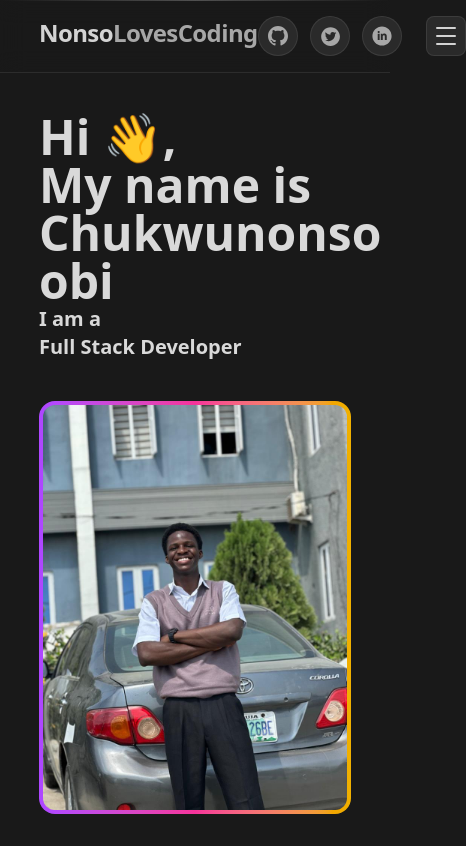
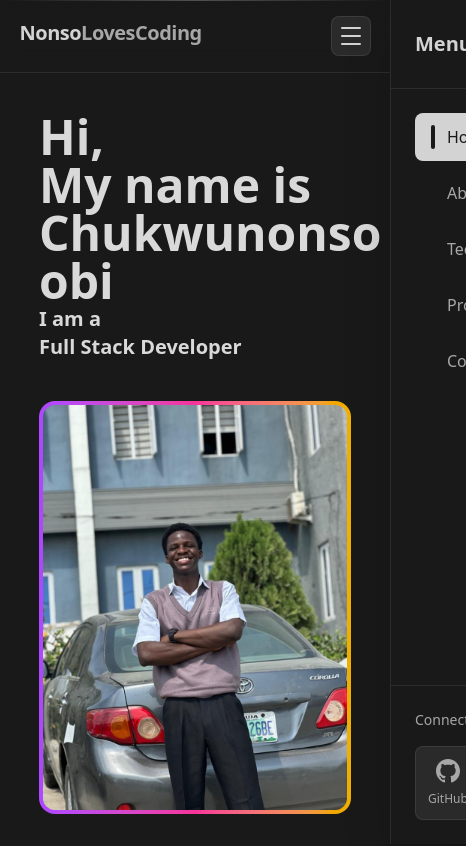
Before and after one commit to NonsoCoding/NonsoLovesCoding, a Next.js app: page / in a window 390 px wide. Shown: the top 846 px of the page, 466 px wide, since content can reach past the window. Built offline with nearby package versions, Linux system fonts and the light colour scheme.

Commit message:
Nonsolatest

```diff
--- a/components/Footer.tsx
+++ b/components/Footer.tsx
@@ -54,7 +54,7 @@ const Footer = () => {
         }}
       />
 
-      <div className="relative z-10 w-[90%] max-w-7xl mx-auto py-16">
+      <div className="relative z-10 w-[90%] max-w-7xl mx-auto pt-8 pb-16">
         {/* Main Footer Content */}
         <div className="grid grid-cols-1 lg:grid-cols-3 gap-12 mb-12">
           {/* Brand Section */}
--- a/components/Hero.tsx
+++ b/components/Hero.tsx
@@ -7,7 +7,7 @@ const Hero = () => {
     <section className="w-full mt-10">
       <div className="mx-auto w-[80%] flex flex-col md:flex-row gap-10 md:gap-20 items-center">
         <div className="w-[100%] text-[#D9D9D9] font-bold">
-          <p className="text-5xl">Hi 👋,</p>
+          <p className="text-5xl">Hi,</p>
           <p className="text-5xl">My name is Chukwunonso obi</p>
           <p className="text-xl">I am a </p>
           <TypeAnimation
--- a/components/MyTools.tsx
+++ b/components/MyTools.tsx
@@ -7,7 +7,7 @@ const MyTools = ({}) => {
   ];
 
   return (
-    <section className="w-full pb-40 pt-20 relative overflow-hidden">
+    <section className="w-full pb-20 md:pb-40 relative overflow-hidden">
       {/* Subtle background gradient */}
       <div className="absolute inset-0 bg-gradient-to-b from-transparent via-[#D3D3D3]/5 to-transparent pointer-events-none" />
 
--- a/components/Navbar.tsx
+++ b/components/Navbar.tsx
@@ -1,9 +1,23 @@
 "use client";
 import Link from "next/link";
-import { useState } from "react";
+import { useState, useEffect } from "react";
+import { X } from "lucide-react";
 
 const Navbar = () => {
   const [activeLink, setActiveLink] = useState("Home");
+  const [isMobileMenuOpen, setIsMobileMenuOpen] = useState(false);
+
+  // Prevent scrolling when mobile menu is open
+  useEffect(() => {
+    if (isMobileMenuOpen) {
+      document.body.style.overflow = "hidden";
+    } else {
+      document.body.style.overflow = "unset";
+    }
+    return () => {
+      document.body.style.overflow = "unset";
+    };
+  }, [isMobileMenuOpen]);
 
   const NavItems = [
     { name: "Home", link: "/" },
@@ -27,16 +41,22 @@ const Navbar = () => {
     },
   ];
 
+  const handleLinkClick = (name: string) => {
+    setActiveLink(name);
+    setIsMobileMenuOpen(false);
+  };
+
   return (
+    <>
       <section className="py-4 w-full sticky top-0 z-50 backdrop-blur-md bg-[#191919]/80 border-b border-[#D3D3D3]/10">
         {/* Subtle top gradient line */}
         <div className="absolute top-0 left-0 right-0 h-[1px] bg-gradient-to-r from-transparent via-[#D3D3D3]/30 to-transparent" />
 
-      <div className="flex justify-between items-center mx-auto w-[80%]">
+        <div className="flex justify-between items-center mx-auto w-[90%] max-w-7xl">
           {/* Logo */}
           <div className="group cursor-pointer">
             <p
-            className="text-2xl md:text-3xl text-[#D3D3D3] font-bold tracking-tight
+              className="text-xl md:text-2xl lg:text-3xl text-[#D3D3D3] font-bold tracking-tight
                        transition-all duration-300 group-hover:text-white"
             >
               Nonso
@@ -50,10 +70,10 @@ const Navbar = () => {
             />
           </div>
 
-        {/* Navigation and Socials Container */}
-        <div className="flex items-center gap-6 md:gap-12">
+          {/* Desktop Navigation */}
+          <div className="hidden lg:flex items-center gap-12">
             {/* Navigation Links */}
-          <nav className="hidden lg:flex gap-1 bg-[#2A2A2A]/50 rounded-full px-2 py-2 backdrop-blur-sm border border-[#D3D3D3]/5">
+            <nav className="flex gap-1 bg-[#2A2A2A]/50 rounded-full px-2 py-2 backdrop-blur-sm border border-[#D3D3D3]/5">
               {NavItems.map((items, index) => {
                 const isActive = activeLink === items.name;
                 return (
@@ -70,8 +90,6 @@ const Navbar = () => {
                     onClick={() => setActiveLink(items.name)}
                   >
                     {items.name}
-
-                  {/* Subtle glow on hover */}
                     {!isActive && (
                       <div
                         className="absolute inset-0 rounded-full bg-[#D3D3D3]/0
@@ -83,7 +101,7 @@ const Navbar = () => {
               })}
             </nav>
 
-          {/* Social Icons */}
+            {/* Desktop Social Icons */}
             <nav className="flex gap-3">
               {SocialsIcon.map((items, index) => {
                 return (
@@ -99,7 +117,6 @@ const Navbar = () => {
                     rel="noopener noreferrer"
                     aria-label={items.label}
                   >
-                  {/* Icon container with filter for color change */}
                     <div
                       className="w-5 h-5 transition-all duration-300
                                 group-hover:brightness-0 group-hover:invert"
@@ -110,8 +127,6 @@ const Navbar = () => {
                         className="w-full h-full object-contain"
                       />
                     </div>
-
-                  {/* Tooltip */}
                     <span
                       className="absolute -bottom-10 left-1/2 -translate-x-1/2
                                  px-3 py-1 bg-[#2A2A2A] border border-[#D3D3D3]/20
@@ -125,21 +140,133 @@ const Navbar = () => {
                 );
               })}
             </nav>
+          </div>
 
           {/* Mobile Menu Button */}
           <button
+            onClick={() => setIsMobileMenuOpen(!isMobileMenuOpen)}
             className="lg:hidden w-10 h-10 flex flex-col items-center justify-center gap-1.5
                            rounded-lg bg-[#2A2A2A] border border-[#D3D3D3]/10
-                           hover:bg-[#D3D3D3]/10 transition-all duration-300"
-            aria-label="Menu"
+                           hover:bg-[#D3D3D3]/10 transition-all duration-300 relative z-50"
+            aria-label="Toggle Menu"
           >
-            <span className="w-5 h-0.5 bg-[#D3D3D3] rounded-full transition-all duration-300" />
-            <span className="w-5 h-0.5 bg-[#D3D3D3] rounded-full transition-all duration-300" />
-            <span className="w-5 h-0.5 bg-[#D3D3D3] rounded-full transition-all duration-300" />
+            <span
+              className={`w-5 h-0.5 bg-[#D3D3D3] rounded-full transition-all duration-300 ${
+                isMobileMenuOpen ? "rotate-45 translate-y-2" : ""
+              }`}
+            />
+            <span
+              className={`w-5 h-0.5 bg-[#D3D3D3] rounded-full transition-all duration-300 ${
+                isMobileMenuOpen ? "opacity-0" : ""
+              }`}
+            />
+            <span
+              className={`w-5 h-0.5 bg-[#D3D3D3] rounded-full transition-all duration-300 ${
+                isMobileMenuOpen ? "-rotate-45 -translate-y-2" : ""
+              }`}
+            />
           </button>
         </div>
+      </section>
+
+      {/* Mobile Menu Overlay */}
+      <div
+        className={`fixed inset-0 bg-black/60 backdrop-blur-sm z-40 lg:hidden transition-opacity duration-300 ${
+          isMobileMenuOpen ? "opacity-100" : "opacity-0 pointer-events-none"
+        }`}
+        onClick={() => setIsMobileMenuOpen(false)}
+      />
+
+      {/* Mobile Menu Sidebar */}
+      <div
+        className={`fixed top-0 right-0 h-full w-[280px] bg-[#191919] border-l border-[#D3D3D3]/10
+                   z-50 lg:hidden transition-transform duration-300 ease-out shadow-2xl ${
+                     isMobileMenuOpen ? "translate-x-0" : "translate-x-full"
+                   }`}
+      >
+        {/* Mobile Menu Header */}
+        <div className="flex justify-between items-center p-6 border-b border-[#D3D3D3]/10">
+          <h2 className="text-xl font-bold text-[#D3D3D3]">Menu</h2>
+          <button
+            onClick={() => setIsMobileMenuOpen(false)}
+            className="w-10 h-10 flex items-center justify-center rounded-lg
+                     bg-[#2A2A2A] border border-[#D3D3D3]/10
+                     hover:bg-[#D3D3D3]/10 transition-all duration-300"
+            aria-label="Close Menu"
+          >
+            <X className="w-5 h-5 text-[#D3D3D3]" />
+          </button>
         </div>
-    </section>
+
+        {/* Mobile Navigation Links */}
+        <nav className="flex flex-col p-6 space-y-2">
+          {NavItems.map((items, index) => {
+            const isActive = activeLink === items.name;
+            return (
+              <Link
+                key={index}
+                href={items.link}
+                onClick={() => handleLinkClick(items.name)}
+                className={`group flex items-center gap-3 px-4 py-3 rounded-lg
+                         transition-all duration-300 ${
+                           isActive
+                             ? "bg-[#D3D3D3] text-[#191919]"
+                             : "text-[#A7A7A7] hover:bg-[#2A2A2A] hover:text-[#D3D3D3]"
+                         }`}
+              >
+                <span
+                  className={`w-1 h-6 rounded-full transition-all duration-300 ${
+                    isActive
+                      ? "bg-[#191919]"
+                      : "bg-transparent group-hover:bg-[#D3D3D3]"
+                  }`}
+                />
+                <span className="font-medium">{items.name}</span>
+              </Link>
+            );
+          })}
+        </nav>
+
+        {/* Mobile Social Links */}
+        <div className="absolute bottom-0 left-0 right-0 p-6 border-t border-[#D3D3D3]/10">
+          <p className="text-sm text-[#A7A7A7] mb-4 font-medium">
+            Connect with me
+          </p>
+          <div className="flex gap-4">
+            {SocialsIcon.map((items, index) => (
+              <a
+                key={index}
+                href={items.link}
+                target="_blank"
+                rel="noopener noreferrer"
+                className="group flex-1 flex flex-col items-center gap-2 p-3 rounded-lg
+                         bg-[#2A2A2A] border border-[#D3D3D3]/10
+                         hover:bg-[#D3D3D3] hover:border-[#D3D3D3]
+                         transition-all duration-300"
+                aria-label={items.label}
+              >
+                <div
+                  className="w-6 h-6 transition-all duration-300
+                            group-hover:brightness-0 group-hover:invert group-hover:scale-110"
+                >
+                  <img
+                    src={items.socialIcon}
+                    alt={items.label}
+                    className="w-full h-full object-contain"
+                  />
+                </div>
+                <span
+                  className="text-xs text-[#A7A7A7] group-hover:text-[#191919]
+                               transition-colors duration-300 font-medium"
+                >
+                  {items.label}
+                </span>
+              </a>
+            ))}
+          </div>
+        </div>
+      </div>
+    </>
   );
 };
 
--- a/components/Projects.tsx
+++ b/components/Projects.tsx
@@ -49,7 +49,7 @@ const Projects = () => {
   ];
 
   return (
-    <section className="w-full pb-20">
+    <section className="w-full">
       <div className="w-[80%] mx-auto flex flex-col gap-15">
         <div className="items-center flex flex-col gap-4">
           <p className="text-5xl text-[#D3D3D3] font-bold">Projects</p>
--- a/components/TechStack.tsx
+++ b/components/TechStack.tsx
@@ -12,7 +12,7 @@ const TechStack = () => {
   ];
 
   return (
-    <section className="w-full pt-40 pb-20 relative overflow-hidden">
+    <section className="w-full pt-20 md:pt-40 pb-20 relative overflow-hidden">
       {/* Subtle background gradient */}
       <div className="absolute inset-0 bg-gradient-to-b from-transparent via-[#D3D3D3]/5 to-transparent pointer-events-none" />
 
```
Lines whose indentation alone changed are shown as unchanged.
